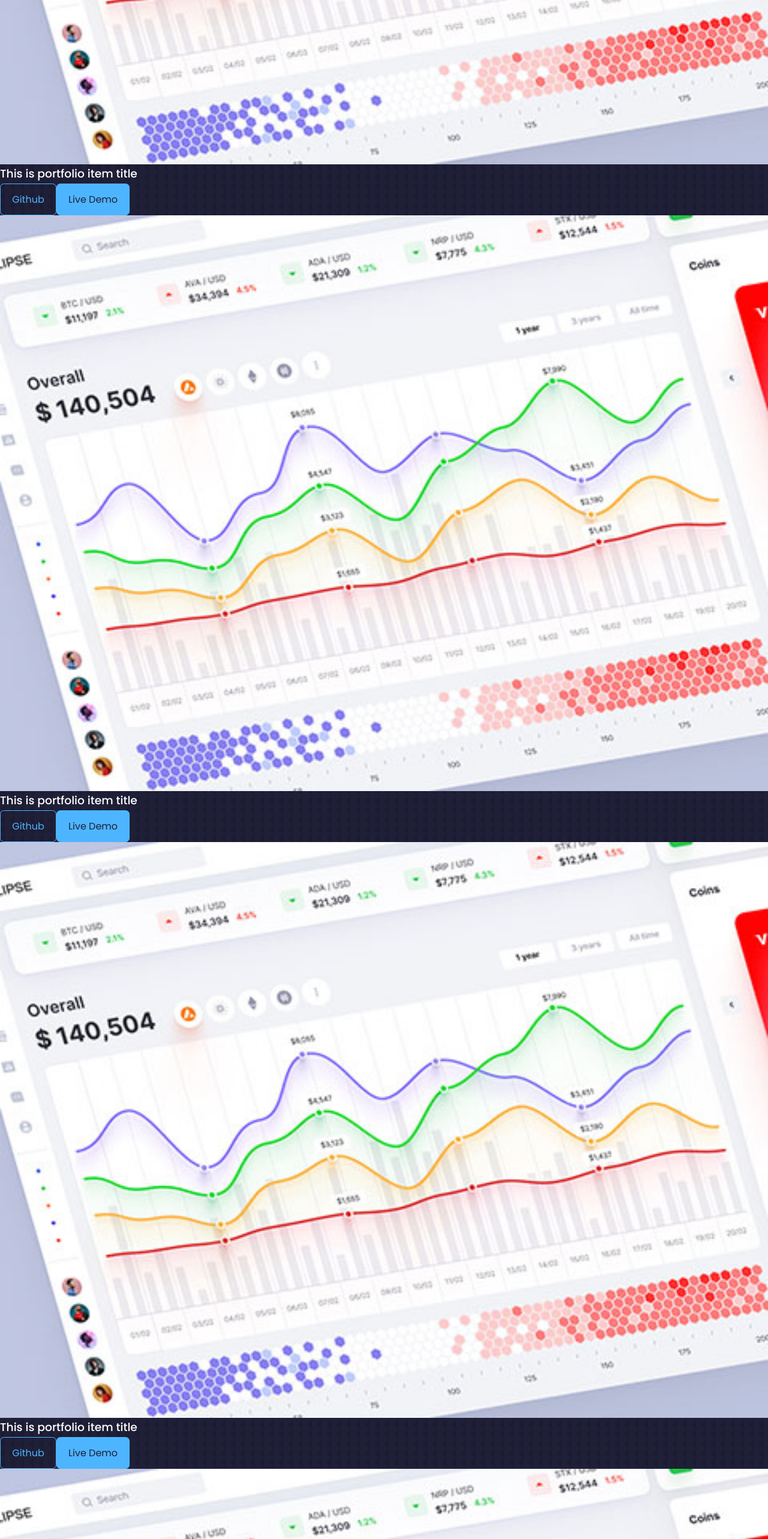
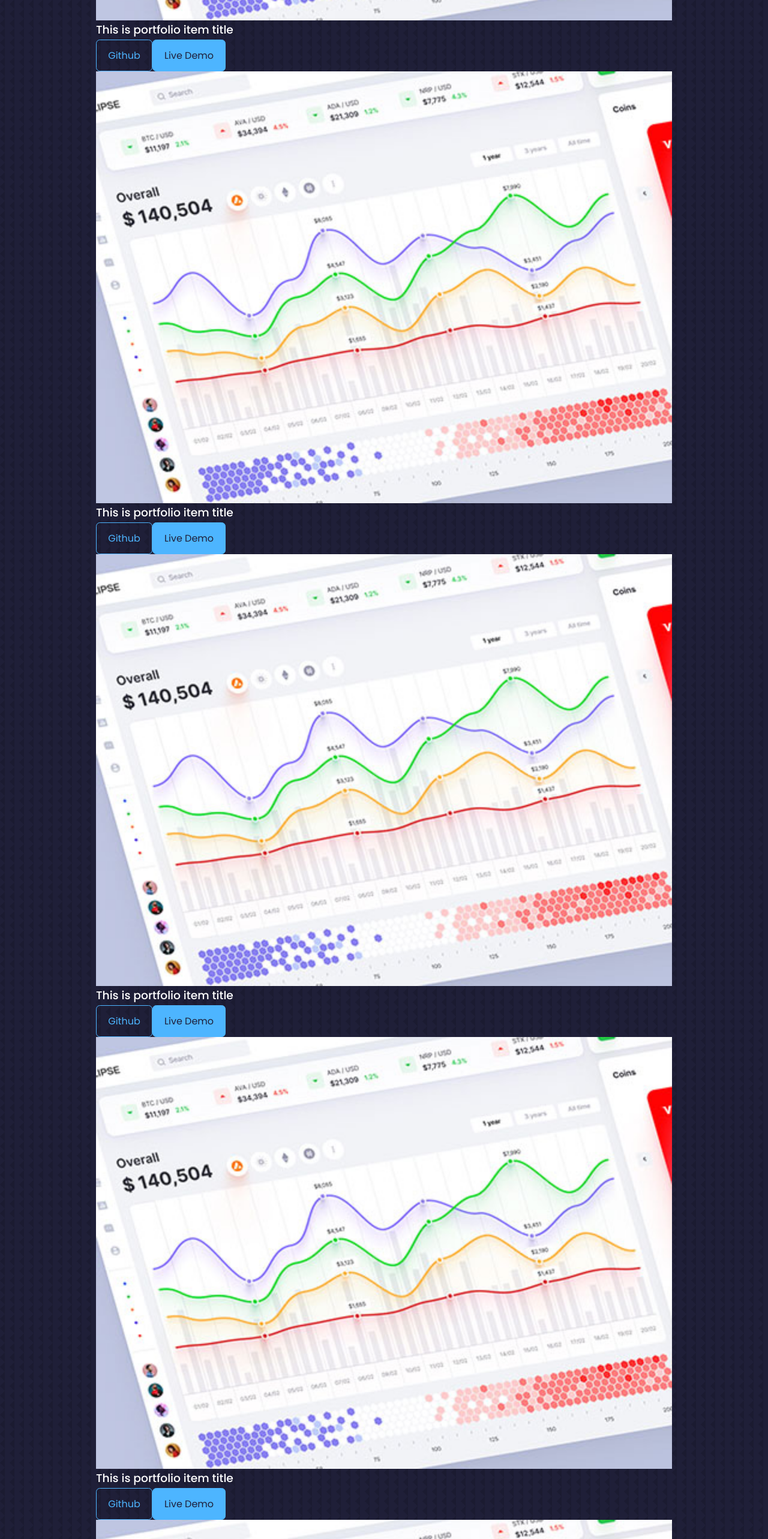
Before and after one commit to mohammadmehdikarimi/portfolio-app, a React (Create React App) app: page / in a window 1280 px wide. Shown: the part 3777-6343 px from the top of the page at 60% size. Built offline with nearby package versions, Linux system fonts and the light colour scheme.

Commit message:
add a new class for buttons

```diff
--- a/src/components/portfolio/Portfolio.jsx
+++ b/src/components/portfolio/Portfolio.jsx
@@ -13,12 +13,13 @@ const Portfolio = () => {
       <h5>My Recent Work</h5>
       <h2>Portfolio</h2>
 
-      <div className="containert portfolio__container">
+      <div className="container portfolio__container">
         <article className="portfolio__item">
           <div className="portfolio__item-image">
             <img src={IMG1} alt="" />
           </div>
           <h3>This is portfolio item title</h3>
+          <div className="portfolio__item-cta">
             <a href="http://github.com" className="btn">
               Github
             </a>
@@ -29,12 +30,14 @@ const Portfolio = () => {
             >
               Live Demo
             </a>
+          </div>
         </article>
         <article className="portfolio__item">
           <div className="portfolio__item-image">
             <img src={IMG1} alt="" />
           </div>
           <h3>This is portfolio item title</h3>
+          <div className="portfolio__item-cta">
             <a href="http://github.com" className="btn">
               Github
             </a>
@@ -45,12 +48,14 @@ const Portfolio = () => {
             >
               Live Demo
             </a>
+          </div>
         </article>
         <article className="portfolio__item">
           <div className="portfolio__item-image">
             <img src={IMG1} alt="" />
           </div>
           <h3>This is portfolio item title</h3>
+          <div className="portfolio__item-cta">
             <a href="http://github.com" className="btn">
               Github
             </a>
@@ -61,12 +66,14 @@ const Portfolio = () => {
             >
               Live Demo
             </a>
+          </div>
         </article>
         <article className="portfolio__item">
           <div className="portfolio__item-image">
             <img src={IMG1} alt="" />
           </div>
           <h3>This is portfolio item title</h3>
+          <div className="portfolio__item-cta">
             <a href="http://github.com" className="btn">
               Github
             </a>
@@ -77,12 +84,14 @@ const Portfolio = () => {
             >
               Live Demo
             </a>
+          </div>
         </article>
         <article className="portfolio__item">
           <div className="portfolio__item-image">
             <img src={IMG1} alt="" />
           </div>
           <h3>This is portfolio item title</h3>
+          <div className="portfolio__item-cta">
             <a href="http://github.com" className="btn">
               Github
             </a>
@@ -93,12 +102,14 @@ const Portfolio = () => {
             >
               Live Demo
             </a>
+          </div>
         </article>
         <article className="portfolio__item">
           <div className="portfolio__item-image">
             <img src={IMG1} alt="" />
           </div>
           <h3>This is portfolio item title</h3>
+          <div className="portfolio__item-cta">
             <a href="http://github.com" className="btn">
               Github
             </a>
@@ -109,6 +120,7 @@ const Portfolio = () => {
             >
               Live Demo
             </a>
+          </div>
         </article>
       </div>
     </section>
```
Lines whose indentation alone changed are shown as unchanged.
